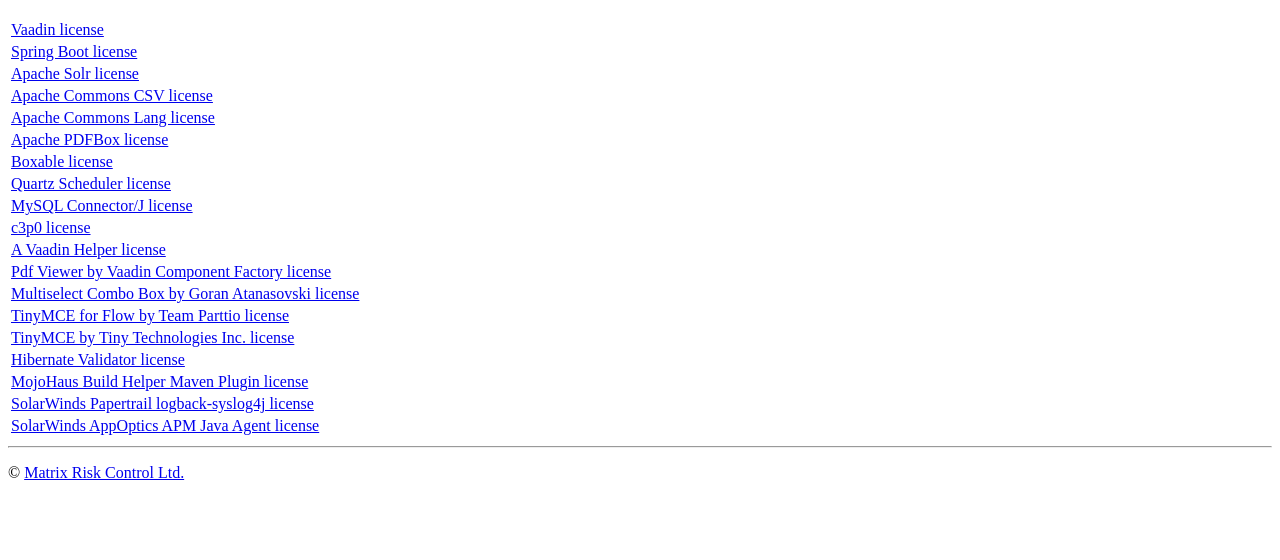
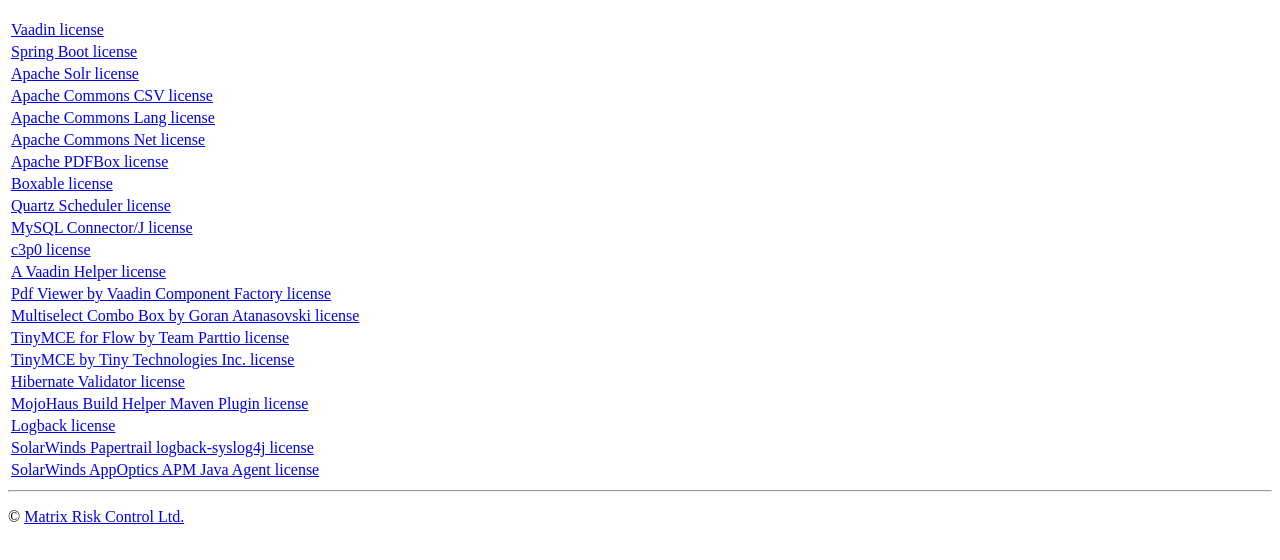
Before and after one commit to matrix-risk/matrix-risk.github.io, a plain HTML site: page license.html in a window 1280 px wide. Shown: the part 48-608 px from the top of the page. Drawn offline with Linux system fonts and the light colour scheme.

Commit message:
TECH-190: Update EULA for additional attribution of both Apache Commons Net and Logback.

```diff
--- a/license.html
+++ b/license.html
@@ -23,6 +23,9 @@
         </tr>
         <tr>
             <td><a href="https://raw.githubusercontent.com/apache/commons-lang/master/LICENSE.txt">Apache Commons Lang license</a></td>
+        </tr>
+        <tr>
+            <td><a href="https://raw.githubusercontent.com/apache/commons-net/master/LICENSE.txt">Apache Commons Net license</a></td>
         </tr>
         <tr>
             <td><a href="https://raw.githubusercontent.com/apache/pdfbox/trunk/LICENSE.txt">Apache PDFBox license</a></td>
@@ -61,6 +64,9 @@
             <td><a href="https://raw.githubusercontent.com/mojohaus/build-helper-maven-plugin/master/LICENSE.txt">MojoHaus Build Helper Maven Plugin license</a></td>
         </tr>
         <tr>
+            <td><a href="https://logback.qos.ch/license.html">Logback license</a></td>
+        </tr>
+        <tr>
             <td><a href="https://raw.githubusercontent.com/papertrail/logback-syslog4j/master/LICENSE">SolarWinds Papertrail logback-syslog4j license</a></td>
         </tr>
         <tr>
```
